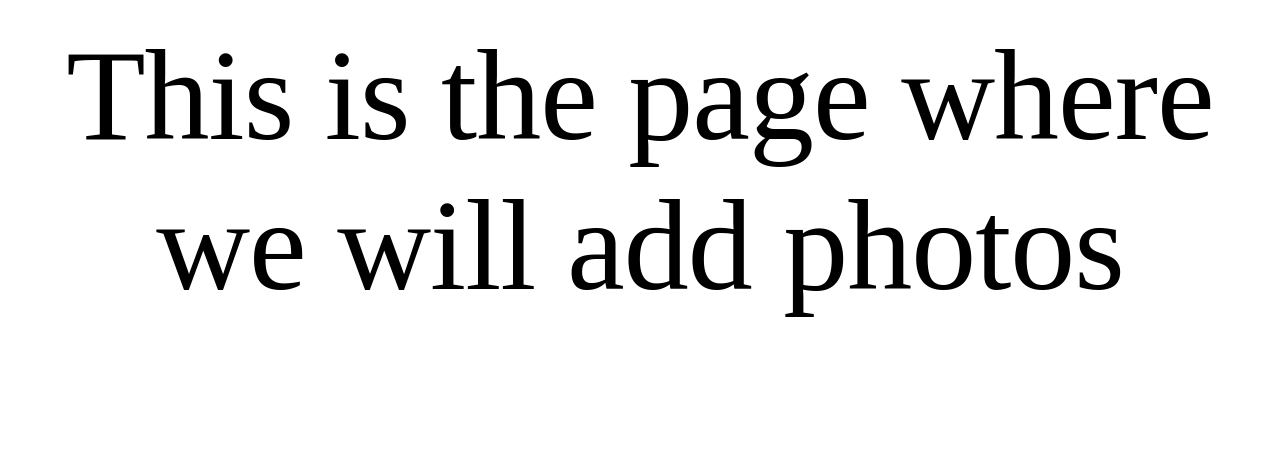
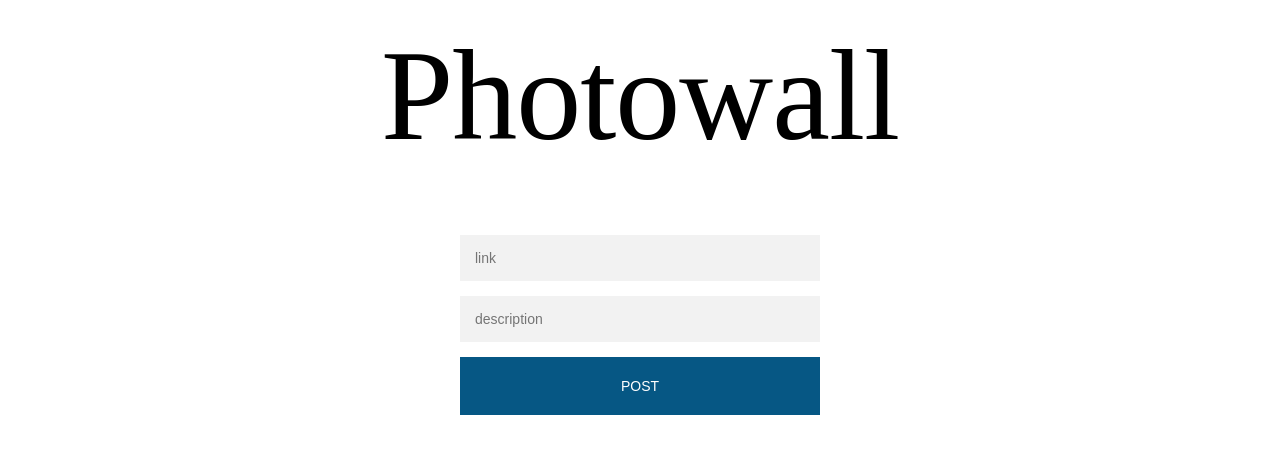
Before and after one commit to corneezius/photo-app, a React app: page /AddPhoto in a window 1280 px wide. Built offline with nearby package versions, Linux system fonts and the light colour scheme; a web font is replaced by a local one.

Commit message:
add photo ui and router

```diff
--- a/src/components/addphoto.js
+++ b/src/components/addphoto.js
@@ -3,8 +3,18 @@ import ReactDOM from "react";
 
 class AddPhoto extends Component {
   render () {
-    return <h1> This is the page where we will add photos </h1>
-  }
+    return (
+    <div>
+      <h1> Photowall </h1>
+      <div className="form">
+        <form>
+          <input type="text" placeholder="link" />
+          <input type="text" placeholder="description" />
+          <button>Post</button>
+        </form>
+      </div>
+    </div>
+  )}
 }
 
 export default AddPhoto;
--- a/src/components/photo.js
+++ b/src/components/photo.js
@@ -8,7 +8,7 @@ function Photo(props) {
             <img className="photo" src={post.imageLink} alt={post.description} />
             <figcaption> <p>{post.description} </p></figcaption>
             <div className="button-container">
-              <button className= "remove-button" onClick= {() => {
+              <button onClick= {() => {
                 props.onRemovePhoto(post)
               }}> Remove </button>
             </div>
--- a/src/styles/stylesheet.css
+++ b/src/styles/stylesheet.css
@@ -23,7 +23,7 @@ h1 {
   justify-content:center;
 }
 
-.remove-button {
+button {
   flex-basis: 48%;
   color:red;
   font-size: 15px;
@@ -66,3 +66,43 @@ h1 {
   background-size: contain;
   border:none;
 }
+
+.form {
+  background:white;
+  margin:0 auto;
+  max-width:360px;
+  padding:45px;
+  text-align:center;
+
+}
+
+.form input {
+  font-family: sans-serif;
+  background:#f2f2f2;
+  width:100%;
+  border:none;
+  padding:15px;
+  box-sizing:border-box;
+  font-size:14px;
+  margin:0 0 15px;
+}
+
+.form button {
+  font-family:sans-serif;
+  text-transform:uppercase;
+  background:#065784;
+  width:100%;
+  border:none;
+  padding:15px;
+  color:white;
+  font-size:14px;
+  cursor:pointer;
+}
+
+.form button:hover {
+  background:#7B8589
+}
+
+button:hover {
+  border:blue;
+}
```
